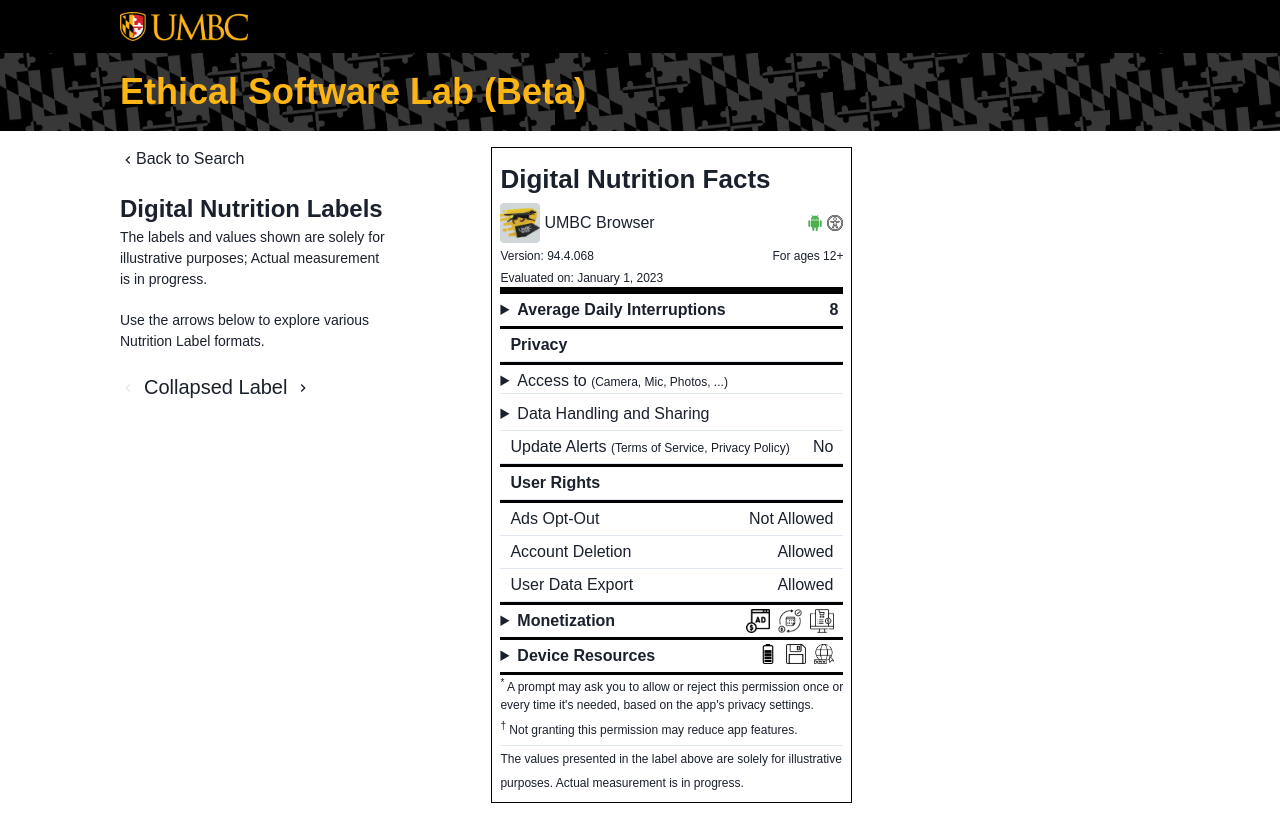
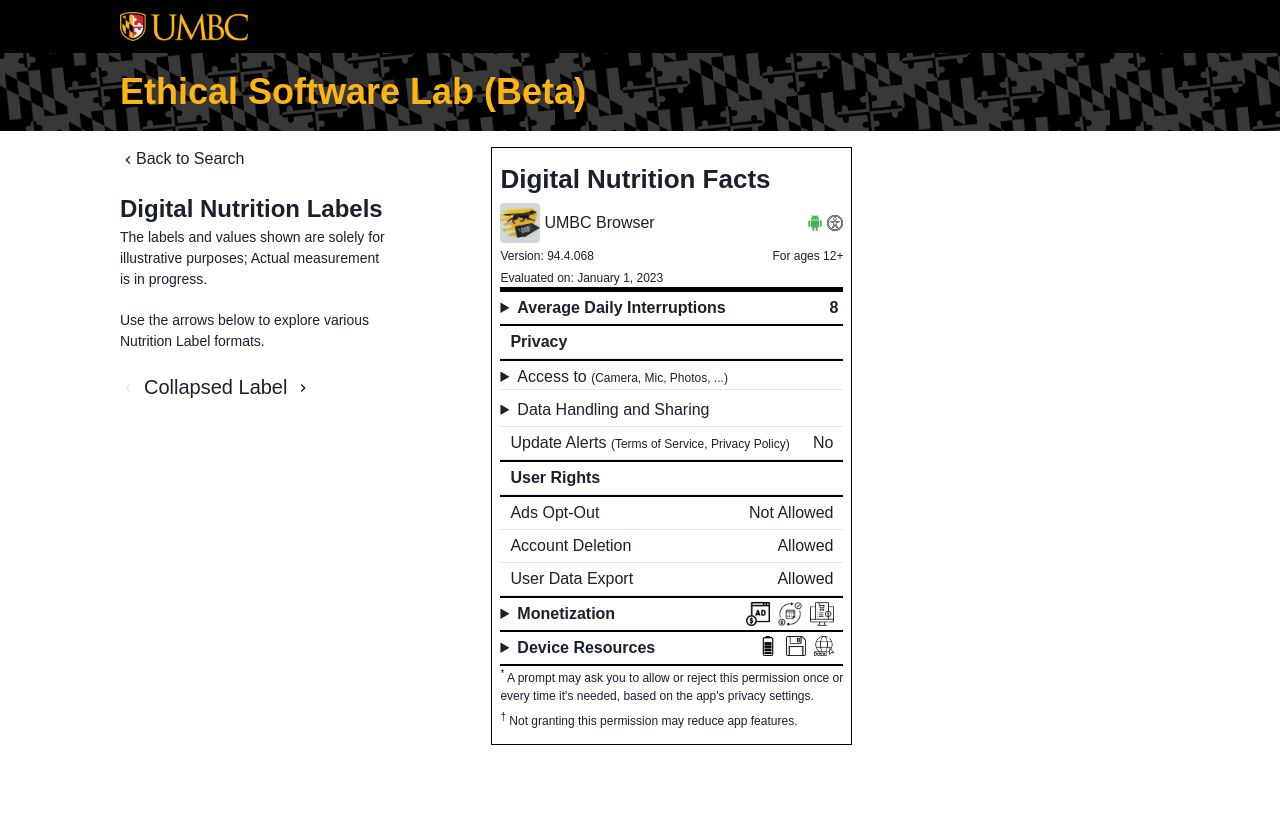
Before and after one commit to abey-umbc/esl-reference, a React (Vite) app: page /app/1 in a window 1280 px wide. Built offline with nearby package versions, Linux system fonts and the light colour scheme.

Commit message:
reduced label borders

```diff
--- a/src/Components/Label/Footer.jsx
+++ b/src/Components/Label/Footer.jsx
@@ -15,13 +15,6 @@
           reduce app features.
         </span>
       </div>
-      <hr className="x-small-divider" />
-      <div>
-        <span className="small-font">
-          The values presented in the label above are solely for illustrative
-          purposes. Actual measurement is in progress.
-        </span>
-      </div>
     </div>
   );
 };
--- a/src/Components/Label/Label.css
+++ b/src/Components/Label/Label.css
@@ -19,15 +19,15 @@
 }
 
 .big-divider {
-  border-bottom: 7px solid #000;
+  border-bottom: 5px solid #000;
 }
 
 .small-divider {
-  border-bottom: 3px solid #000;
+  border-bottom: 2px solid #000;
 }
 
 .xsmall-divider {
-  border-bottom: 1.5px solid #000;
+  border-bottom: 1px solid #000;
 }
 
 .small-font {
--- a/src/Pages/Insights/Insights.jsx
+++ b/src/Pages/Insights/Insights.jsx
@@ -67,7 +67,6 @@
 
   // Determine the content to render based on the current type and app id
   const renderContent = () => {
-    console.log(id);
     const props = appProps[id.toLowerCase()] || webProps; // Fallback to BrowserProps if id doesn't match
     switch (currentType) {
       case "collapsed":
```
